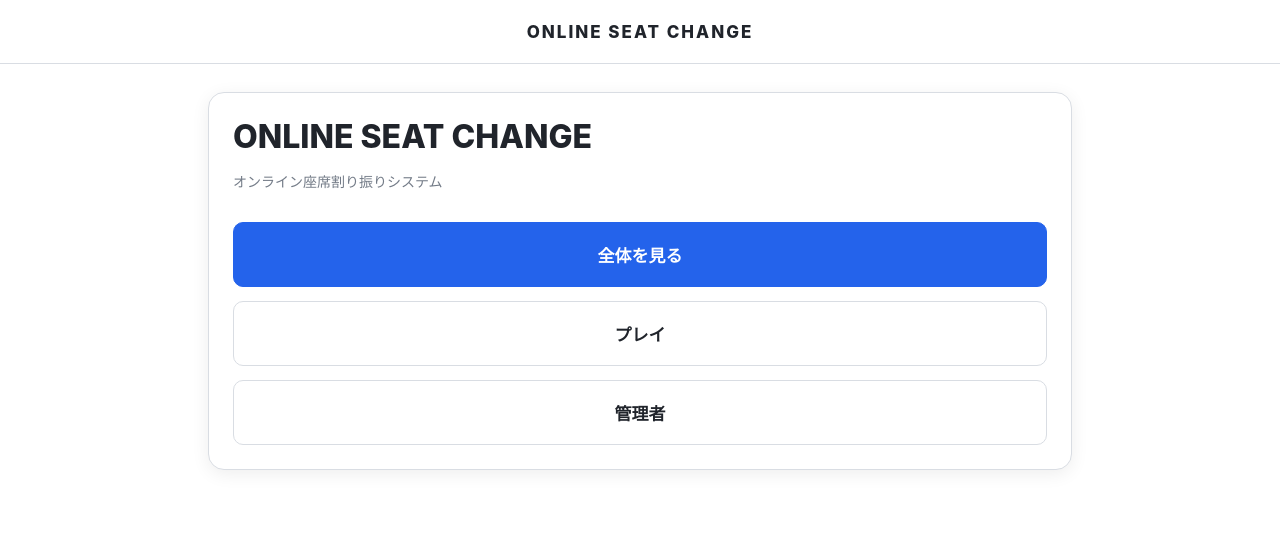
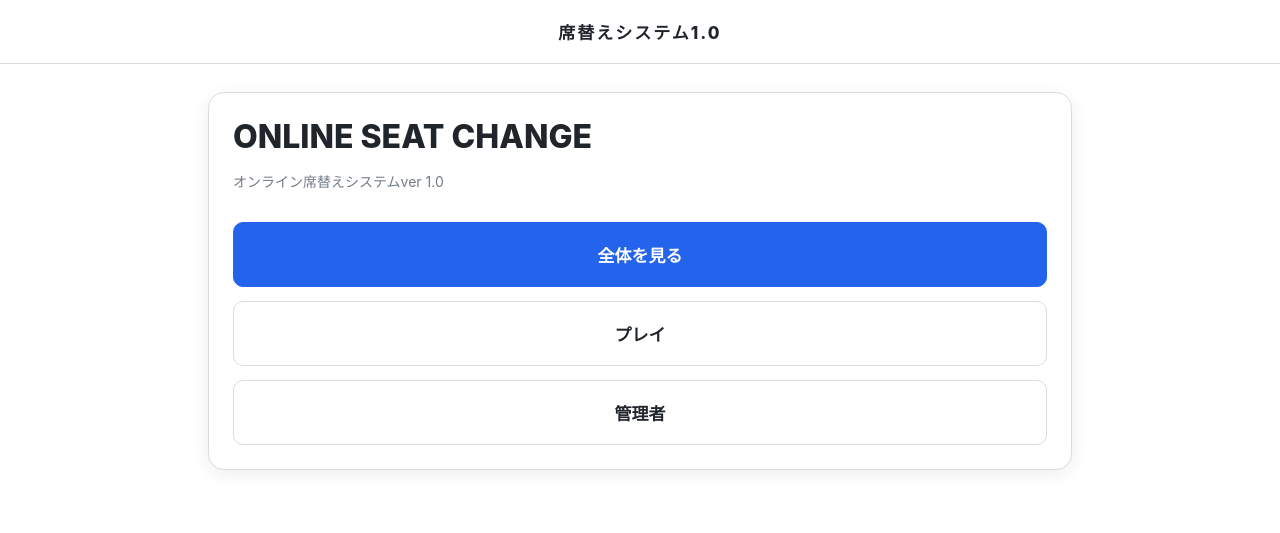
Before and after one commit to dpybm8zm7k-ai/-11.2.10.55, a plain HTML site: page index.html in a window 1280 px wide. Drawn offline with Linux system fonts and the light colour scheme; no server answers.

Commit message:
Update index.html

```diff
--- a/index.html
+++ b/index.html
@@ -4,7 +4,7 @@
 <head>
 <meta charset="UTF-8">
 <meta name="viewport" content="width=device-width, initial-scale=1.0">
-<title>ONLINE SEAT CHANGE</title>
+<title>ONLINE SEAT CHANGE SYSTEM ver1</title>
 
 <style>
 :root {
@@ -515,7 +515,7 @@ hr {
 <div class="app">
 
 <header>
-  <div class="brand">ONLINE SEAT CHANGE</div>
+  <div class="brand">　席替えシステム1.0　</div>
 </header>
 
 <main>
@@ -523,7 +523,7 @@ hr {
 <section id="top-screen" class="screen active">
   <div class="panel">
     <h1>ONLINE SEAT CHANGE</h1>
-    <p class="description">オンライン座席割り振りシステム</p>
+    <p class="description">オンライン席替えシステムver 1.0 </p>
 
     <div class="stack" style="margin-top:28px">
       <button type="button" class="button primary menu-button" onclick="showSeats()">全体を見る</button>
```
